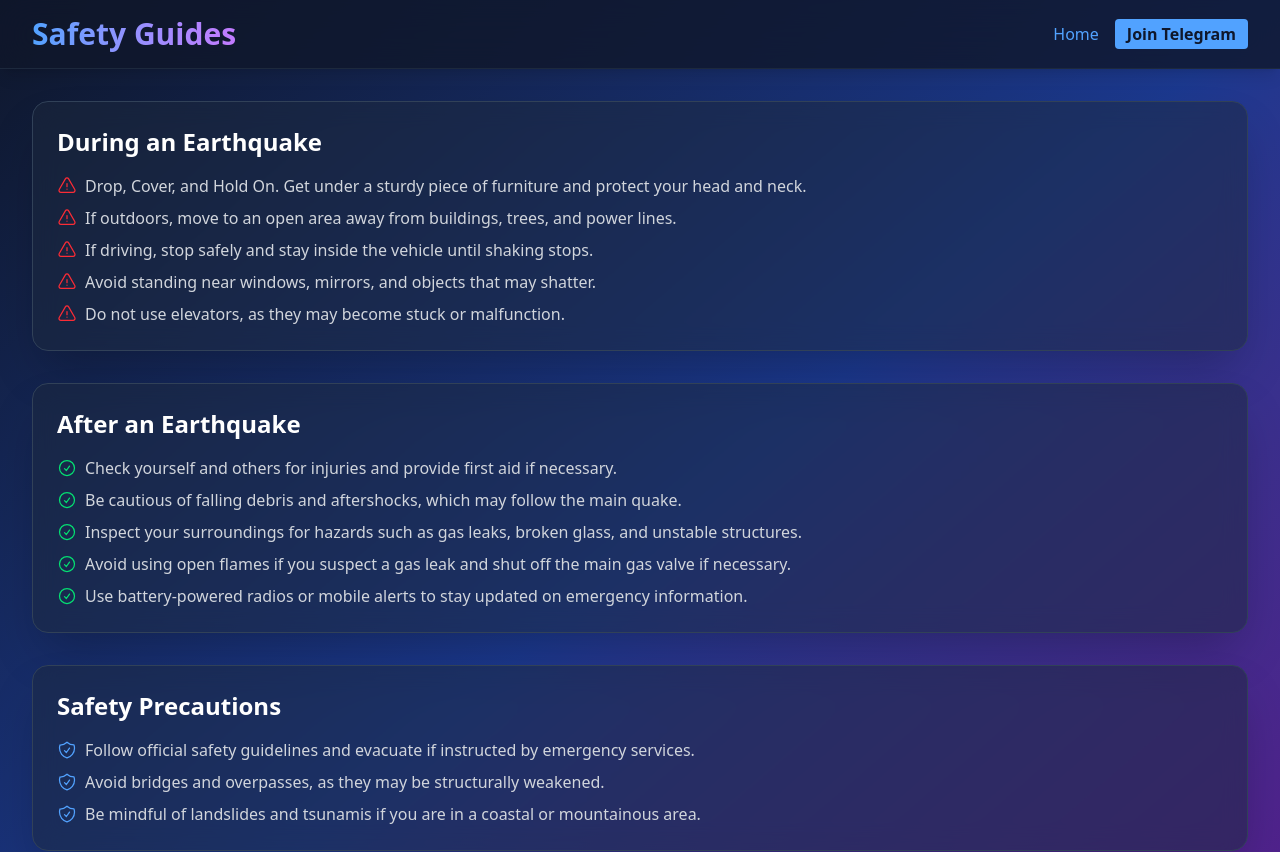
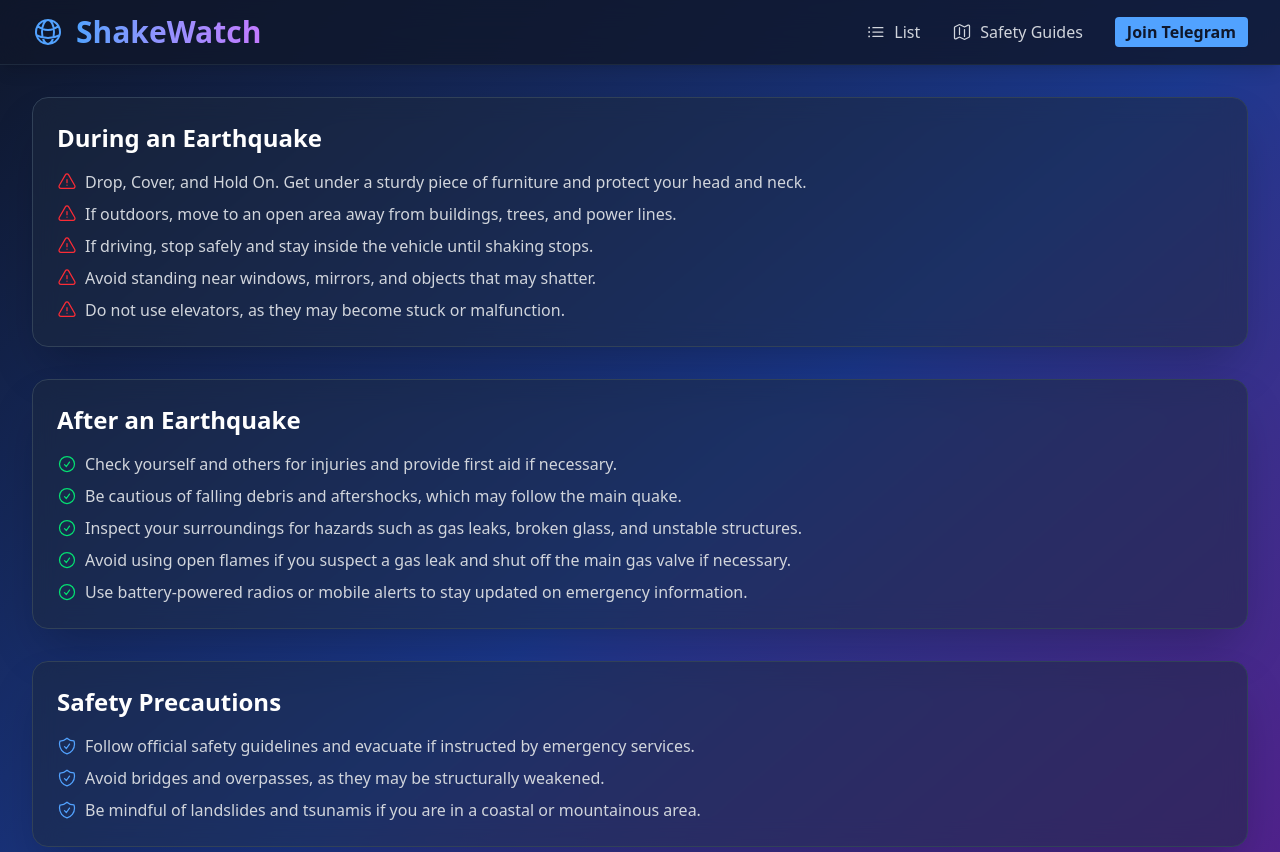
Before and after one commit to GDGAAU/earthquake_web, a React (Vite) app in the folder frontend/: page /safety-guides in a window 1280 px wide. Shown: the top 852 px of the page. Built offline with nearby package versions, Linux system fonts and the light colour scheme.

Commit message:
Extract header to be common for all pages

```diff
--- /dev/null
+++ b/frontend/src/components/Header.jsx
@@ -0,0 +1,62 @@
+import React from 'react'
+import { MapIcon, ListBulletIcon } from '@heroicons/react/24/outline';
+import { GlobeAltIcon } from '@heroicons/react/24/outline';
+import { motion } from 'framer-motion';
+import { Link } from 'react-router-dom';
+
+
+export default function Header() {
+  return (
+    <motion.header
+      initial={{ y: -100 }}
+      animate={{ y: 0 }}
+      className="sticky top-0 z-50 backdrop-blur-lg bg-slate-900/80 shadow-lg border-b border-slate-800"
+    >
+      <div className="max-w-7xl mx-auto px-4 sm:px-6 lg:px-8 flex items-center justify-between h-16">
+        <Link to="/">
+          <motion.div
+            className="flex items-center space-x-3"
+            whileHover={{ scale: 1.05 }}
+          >
+            <GlobeAltIcon className="h-8 w-8 text-blue-400" />
+            <h1 className="text-3xl font-extrabold text-transparent bg-clip-text bg-gradient-to-r from-blue-400 to-purple-400">
+              ShakeWatch
+            </h1>
+            </motion.div>
+          </Link>
+        <nav>
+          <ul className="flex space-x-8 items-center">
+            <motion.li whileHover={{ scale: 1.1 }}>
+              <Link
+                to="/home"
+                className="flex items-center space-x-2 text-gray-300 hover:text-blue-400 transition-colors duration-200"
+              >
+                <ListBulletIcon className="h-5 w-5" />
+                <span className="font-medium">List</span>
+              </Link>
+            </motion.li>
+            <motion.li whileHover={{ scale: 1.1 }}>
+              <Link
+                to="/safety-guides"
+                className="flex items-center space-x-2 text-gray-300 hover:text-blue-400 transition-colors duration-200"
+              >
+                <MapIcon className="h-5 w-5" />
+                <span className="font-medium">Safety Guides</span>
+              </Link>
+            </motion.li>
+            <motion.li whileHover={{ scale: 1.1 }}>
+              <a
+                href="https://t.me/earth_not_prov"
+                target="_blank"
+                rel="noopener noreferrer"
+                className="px-3 py-1 bg-blue-400 text-slate-900 font-bold rounded hover:bg-blue-500 transition-colors duration-200"
+              >
+                Join Telegram
+              </a>
+            </motion.li>
+          </ul>
+        </nav>
+      </div>
+    </motion.header>
+  )
+}
--- a/frontend/src/pages/Dashboard.jsx
+++ b/frontend/src/pages/Dashboard.jsx
@@ -1,60 +1,12 @@
 import React from 'react';
 import { motion } from 'framer-motion';
-import { GlobeAltIcon, ListBulletIcon, MapIcon } from '@heroicons/react/24/outline';
-import { Link } from 'react-router-dom';
+import Header from '../components/Header';
+
 
 function Dashboard() {
   return (
     <div className="min-h-screen bg-gradient-to-br from-slate-900 via-blue-900 to-purple-900">
-      <motion.header
-        initial={{ y: -100 }}
-        animate={{ y: 0 }}
-        className="sticky top-0 z-50 backdrop-blur-lg bg-slate-900/80 shadow-lg border-b border-slate-800"
-      >
-        <div className="max-w-7xl mx-auto px-4 sm:px-6 lg:px-8 flex items-center justify-between h-16">
-          <motion.div
-            className="flex items-center space-x-3"
-            whileHover={{ scale: 1.05 }}
-          >
-            <GlobeAltIcon className="h-8 w-8 text-blue-400" />
-            <h1 className="text-3xl font-extrabold text-transparent bg-clip-text bg-gradient-to-r from-blue-400 to-purple-400">
-             ShakeWatch
-            </h1>
-          </motion.div>
-          <nav>
-            <ul className="flex space-x-8 items-center">
-              <motion.li whileHover={{ scale: 1.1 }}>
-                <Link
-                  to="/home"
-                  className="flex items-center space-x-2 text-gray-300 hover:text-blue-400 transition-colors duration-200"
-                >
-                  <ListBulletIcon className="h-5 w-5" />
-                  <span className="font-medium">Lists</span>
-                </Link>
-              </motion.li>
-              <motion.li whileHover={{ scale: 1.1 }}>
-                <Link
-                  to="/safety-guides"
-                  className="flex items-center space-x-2 text-gray-300 hover:text-blue-400 transition-colors duration-200"
-                >
-                  <MapIcon className="h-5 w-5" />
-                  <span className="font-medium">Safety Guides</span>
-                </Link>
-              </motion.li>
-              <motion.li whileHover={{ scale: 1.1 }}>
-                <a
-                  href="https://t.me/earth_not_prov"
-                  target="_blank"
-                  rel="noopener noreferrer"
-                  className="px-6 py-2 bg-blue-500 text-slate-900 font-bold rounded-lg hover:bg-blue-600 transition-all duration-200"
-                >
-                  Join Telegram
-                </a>
-              </motion.li>
-            </ul>
-          </nav>
-        </div>
-      </motion.header>
+      <Header />
 
       <main className="max-w-7xl mx-auto px-4 sm:px-6 lg:px-8 py-8">
         <motion.div
--- a/frontend/src/pages/Home.jsx
+++ b/frontend/src/pages/Home.jsx
@@ -1,6 +1,7 @@
 import React, { useState, useEffect } from 'react';
 import { motion } from 'framer-motion';
 import EarthQuakeList from '../components/EarthQuakeList';
+import Header from '../components/Header';
 import { fetchEarthquakeData } from '../utils/api_fetch';
 import { GlobeAltIcon, MapIcon, ListBulletIcon } from '@heroicons/react/24/outline';
 import { Link } from 'react-router-dom';
@@ -23,59 +24,7 @@ function Home() {
 
   return (
     <div className="min-h-screen bg-gradient-to-br from-slate-900 via-blue-900 to-purple-900">
-      <motion.header
-        initial={{ y: -100 }}
-        animate={{ y: 0 }}
-        className="sticky top-0 z-50 backdrop-blur-lg bg-slate-900/80 shadow-lg border-b border-slate-800"
-      >
-        <div className="max-w-7xl mx-auto px-4 sm:px-6 lg:px-8 flex items-center justify-between h-16">
-          <motion.div
-            className="flex items-center space-x-3"
-            whileHover={{ scale: 1.05 }}
-          >
-            <GlobeAltIcon className="h-8 w-8 text-blue-400" />
-            <h1 className="text-3xl font-extrabold text-transparent bg-clip-text bg-gradient-to-r from-blue-400 to-purple-400">
-              EarthQuake
-            </h1>
-          </motion.div>
-          <nav>
-            <ul className="flex space-x-8 items-center">
-              <motion.li whileHover={{ scale: 1.1 }}>
-                <a
-                  href="#"
-                  onClick={(e) => {
-                    e.preventDefault();
-                    window.location.reload();
-                  }}
-                  className="flex items-center space-x-2 text-gray-300 hover:text-blue-400 transition-colors duration-200"
-                >
-                  <ListBulletIcon className="h-5 w-5" />
-                  <span className="font-medium">List</span>
-                </a>
-              </motion.li>
-              <motion.li whileHover={{ scale: 1.1 }}>
-                <Link
-                  to="/safety-guides"
-                  className="flex items-center space-x-2 text-gray-300 hover:text-blue-400 transition-colors duration-200"
-                >
-                  <MapIcon className="h-5 w-5" />
-                  <span className="font-medium">Safety Guides</span>
-                </Link>
-              </motion.li>
-              <motion.li whileHover={{ scale: 1.1 }}>
-                <a
-                  href="https://t.me/earth_not_prov"
-                  target="_blank"
-                  rel="noopener noreferrer"
-                  className="px-3 py-1 bg-blue-400 text-slate-900 font-bold rounded hover:bg-blue-500 transition-colors duration-200"
-                >
-                  Join Telegram
-                </a>
-              </motion.li>
-            </ul>
-          </nav>
-        </div>
-      </motion.header>
+      <Header />
 
       <main className="max-w-7xl mx-auto px-4 sm:px-6 lg:px-8 py-8">
         <motion.div
--- a/frontend/src/pages/SafetyGuides.jsx
+++ b/frontend/src/pages/SafetyGuides.jsx
@@ -1,35 +1,11 @@
 import React from 'react';
-import { motion } from 'framer-motion';
-import { Link } from 'react-router-dom';
 import { GlobeAltIcon, CheckCircleIcon, ExclamationTriangleIcon, ShieldCheckIcon } from '@heroicons/react/24/outline';
+import Header from '../components/Header';
 
 function SafetyGuides() {
   return (
     <div className="min-h-screen bg-gradient-to-br from-slate-900 via-blue-900 to-purple-900">
-      <motion.header
-        initial={{ y: -100 }}
-        animate={{ y: 0 }}
-        className="sticky top-0 z-50 backdrop-blur-lg bg-slate-900/80 shadow-lg border-b border-slate-800"
-      >
-        <div className="max-w-7xl mx-auto px-4 sm:px-6 lg:px-8 py-4 flex justify-between items-center">
-          <h1 className="text-3xl font-extrabold text-transparent bg-clip-text bg-gradient-to-r from-blue-400 to-purple-400">
-            Safety Guides
-          </h1>
-          <div className="space-x-4">
-            <Link to="/" className="text-blue-400 hover:underline">
-              Home
-            </Link>
-            <a
-              href="https://t.me/earth_not_prov"
-              target="_blank"
-              rel="noopener noreferrer"
-              className="px-3 py-1 bg-blue-400 text-slate-900 font-bold rounded hover:bg-blue-500 transition-colors duration-200"
-            >
-              Join Telegram
-            </a>
-          </div>
-        </div>
-      </motion.header>
+      <Header />
       <main className="max-w-7xl mx-auto px-4 sm:px-6 lg:px-8 py-8">
         <div className="bg-slate-800/50 backdrop-blur-md rounded-2xl shadow-2xl p-6 mb-8 border border-slate-700">
           <h2 className="text-2xl font-bold text-white mb-4">During an Earthquake</h2>
```
